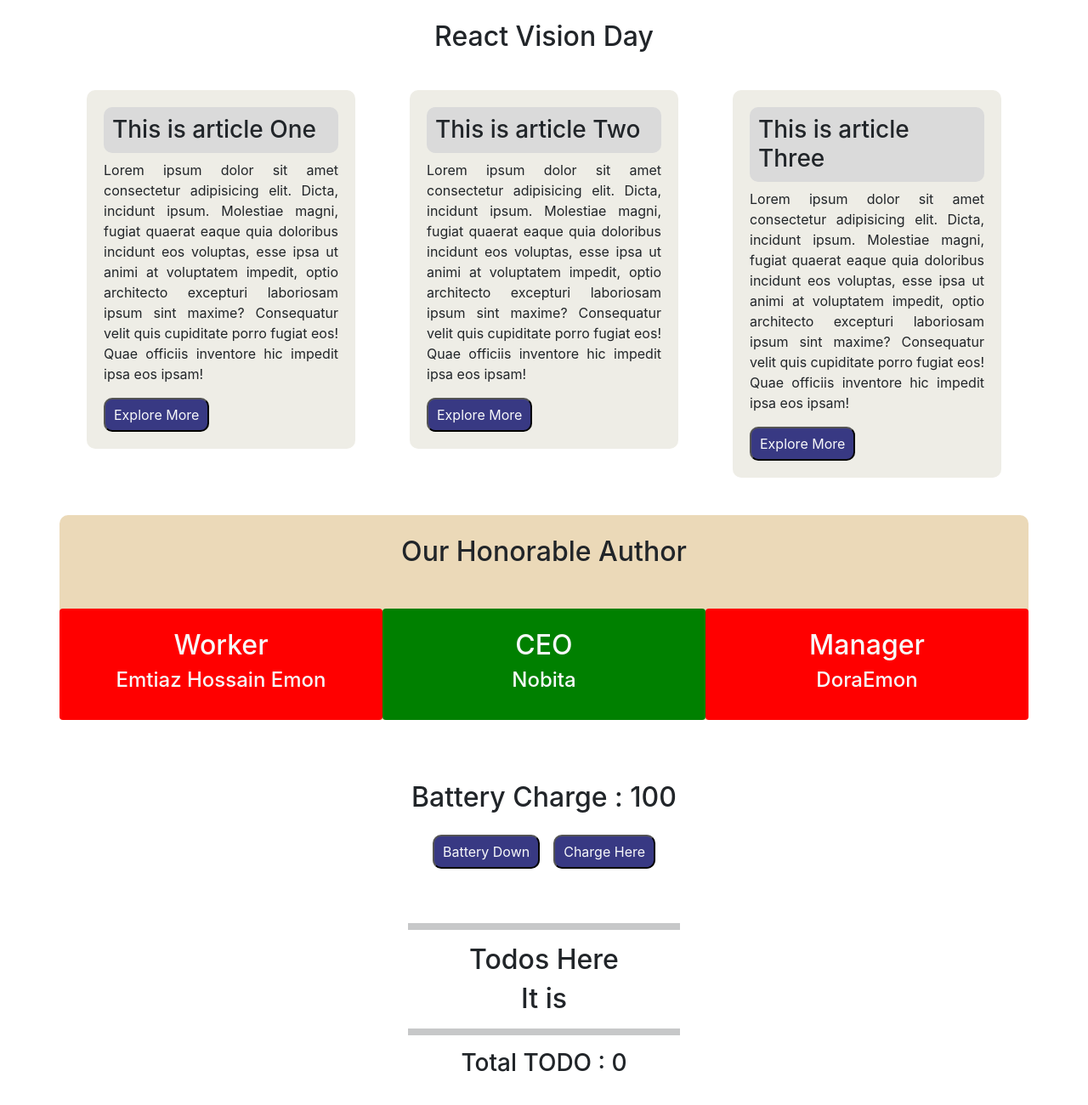
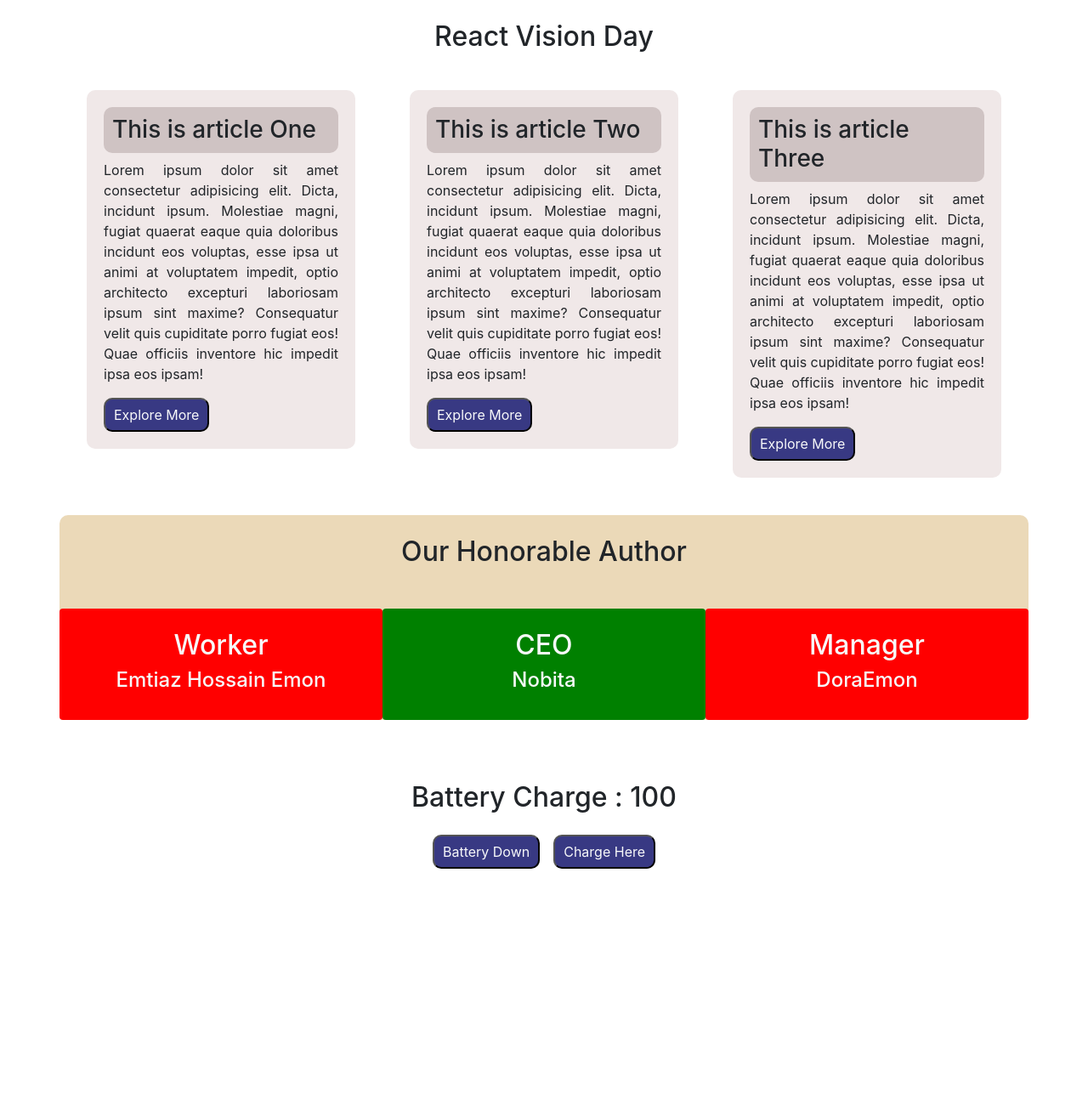
Before and after one commit to EmtiazHossainE2/milestone-8-react, a React (Create React App) app in the folder react-vision/: page / in a window 1280 px wide. Shown: the top 1300 px of the page at 85% size. After the commit the page ends 1046 px from the top, so only its background shows below. Built offline with nearby package versions, Linux system fonts and the light colour scheme; no server answers.

Commit message:
Revert "react vision cover"
This reverts commit 574bc5ac184962f97a445841de1363af1f50be3f.

```diff
--- a/react-vision/src/App.js
+++ b/react-vision/src/App.js
@@ -3,7 +3,6 @@ import './App.css'
 import Article from './components/Article/Article';
 import Blog from './components/Blog/Blog';
 import Mobile from './components/Mobile/Mobile';
-import Todos from './components/Todos/Todos';
 
 /*
     ১. তুমি create react app দিয়ে রিএক্ট এর প্রজেক্ট বানাতে পারো কিনা
@@ -36,8 +35,7 @@ const App = () => {
             <br />
             <Blog></Blog>
             <br />
-            <Mobile></Mobile> <br />
-            <Todos ></Todos>
+            <Mobile></Mobile>
         </div>
     );
 };
--- a/react-vision/src/components/Article/Article.css
+++ b/react-vision/src/components/Article/Article.css
@@ -5,7 +5,7 @@
 
 
 .blog{
-    background-color: #eeede6;
+    background-color: rgb(240, 232, 232);
     padding: 20px;
     margin: 20px;
     border-radius: 10px;
--- a/react-vision/src/components/Article/Article.js
+++ b/react-vision/src/components/Article/Article.js
@@ -3,7 +3,7 @@ import './Article.css'
 
 const ArticleNum = ['One', 'Two', 'Three', 'Four', 'Five']
 const HeadingStyle = {
-    backgroundColor: '#dadada',
+    backgroundColor: '#cfc3c3',
     padding: '10px',
     borderRadius: '10px'
 }
--- a/react-vision/src/components/Todos/TodoDisplay/TodoDisplay.css
+++ /dev/null
@@ -1,11 +0,0 @@
-.container-todo{
-    display: grid;
-    grid-template-columns: repeat(4,1fr);
-    grid-gap: 5px;
-}
-.single-todo{
-    background-color: #f0e0e0;
-    margin: 10px;
-    padding: 10px;
-    border-radius: 10px;
-}
--- a/react-vision/src/components/Todos/TodoDisplay/TodoDisplay.js
+++ /dev/null
@@ -1,15 +0,0 @@
-import React from 'react';
-import './TodoDisplay.css'
-const TodoDisplay = (props) => {
-    const { title, id } = props.todo
-    return (
-        <div>
-            <div className='single-todo'>
-                <h2>Id : {id}</h2>
-                <h4>Title : {title.slice(0, 15)}</h4>
-            </div>
-        </div>
-    );
-};
-
-export default TodoDisplay;
--- a/react-vision/src/components/Todos/Todos.js
+++ /dev/null
@@ -1,37 +0,0 @@
-import React, { useEffect, useState } from 'react';
-import Watch from '../Watch/Watch';
-import TodoDisplay from './TodoDisplay/TodoDisplay';
-
-const Todos = () => {
-    const [toodos, setToodos] = useState([])
-    useEffect(() => {
-        fetch('https://jsonplaceholder.typicode.com/todos')
-            .then(res => res.json())
-            .then(data => setToodos(data.slice(0, 100)))
-    }, []);
-    return (
-        <div>
-            <div className='text-center mb-5'>
-                <hr className='w-25 mx-auto p-1' />
-                <h2 >Todos Here</h2>
-                <Watch></Watch>
-                <hr className='w-25 mx-auto p-1' />
-                <h3>Total TODO : {toodos.length}</h3>
-            </div>
-            {
-                toodos.map(todo => console.log(todo))
-            }
-            <div className='container-todo'>
-                {
-                    toodos.map(todo => <TodoDisplay
-                        todo={todo}>
-
-                    </TodoDisplay>)
-                }
-            </div>
-
-        </div>
-    );
-};
-
-export default Todos;
--- a/react-vision/src/components/Watch/Watch.js
+++ /dev/null
@@ -1,15 +0,0 @@
-import React from 'react';
-
-const Watch = () => {
-    const tick = () => {
-        new Date().toLocaleTimeString()
-    }
-    setInterval(tick, 1000);
-    return (
-        <div>
-            <h2>It is {tick}</h2>
-        </div>
-    );
-};
-
-export default Watch;
```
Also changed, not shown: react-vision/src/components/Todos/Todos.css (deleted), react-vision/src/components/Watch/Watch.css (deleted).
